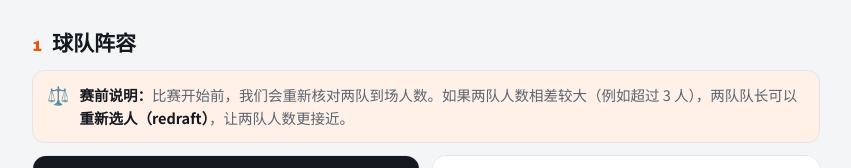
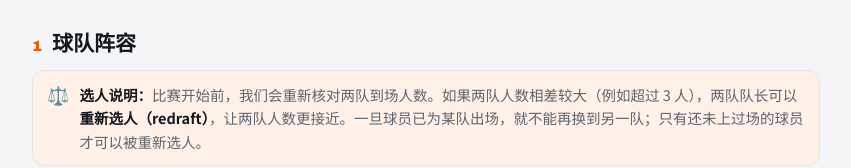
Before and after one commit to haijiezhen-bit/basketball-league-schedule, a plain HTML site: page tournament/index.html in a window 1280 px wide. Shown: the part 575-743 px from the top of the page, without its empty margins (214-1065 px from the left). Drawn offline with Linux system fonts and the light colour scheme.

Commit message:
Update tournament flyer page

```diff
--- a/tournament/index.html
+++ b/tournament/index.html
@@ -247,7 +247,7 @@
     <div class="sec-head"><span class="sec-num">1</span><h2 data-zh="球队阵容" data-en="Team Rosters">球队阵容</h2></div>
     <div style="background:var(--accent-soft);border:1px solid var(--line);border-radius:12px;padding:12px 14px;display:flex;gap:10px;align-items:flex-start;margin-bottom:12px">
       <span aria-hidden="true" style="font-size:18px;line-height:1.3;flex:none">⚖️</span>
-      <p style="margin:0;font-size:14.5px;color:var(--ink-2)" data-zh="<strong style='color:var(--ink)'>赛前说明：</strong>比赛开始前，我们会重新核对两队到场人数。如果两队人数相差较大（例如超过 3 人），两队队长可以<strong style='color:var(--ink)'>重新选人（redraft）</strong>，让两队人数更接近。" data-en="<strong style='color:var(--ink)'>Before the game:</strong> we will re-check both teams' attendance before tip-off. If the numbers differ by a lot (for example, by more than 3 players), the two captains can <strong style='color:var(--ink)'>redraft players</strong> to even out the teams."><strong style="color:var(--ink)">赛前说明：</strong>比赛开始前，我们会重新核对两队到场人数。如果两队人数相差较大（例如超过 3 人），两队队长可以<strong style="color:var(--ink)">重新选人（redraft）</strong>，让两队人数更接近。</p>
+      <p style="margin:0;font-size:14.5px;color:var(--ink-2)" data-zh="<strong style='color:var(--ink)'>选人说明：</strong>比赛开始前，我们会重新核对两队到场人数。如果两队人数相差较大（例如超过 3 人），两队队长可以<strong style='color:var(--ink)'>重新选人（redraft）</strong>，让两队人数更接近。一旦球员已为某队出场，就不能再换到另一队；只有还未上过场的球员才可以被重新选人。" data-en="<strong style='color:var(--ink)'>Draft notes:</strong> we will re-check both teams' attendance before tip-off. If the numbers differ by a lot (for example, by more than 3 players), the two captains can <strong style='color:var(--ink)'>redraft players</strong> to even out the teams. Once a player has played for a team, they can't switch to the other team — only players who haven't entered the game yet can still be redrafted."><strong style="color:var(--ink)">选人说明：</strong>比赛开始前，我们会重新核对两队到场人数。如果两队人数相差较大（例如超过 3 人），两队队长可以<strong style="color:var(--ink)">重新选人（redraft）</strong>，让两队人数更接近。一旦球员已为某队出场，就不能再换到另一队；只有还未上过场的球员才可以被重新选人。</p>
     </div>
     <div class="rosters">
       <div class="roster-card">
```
